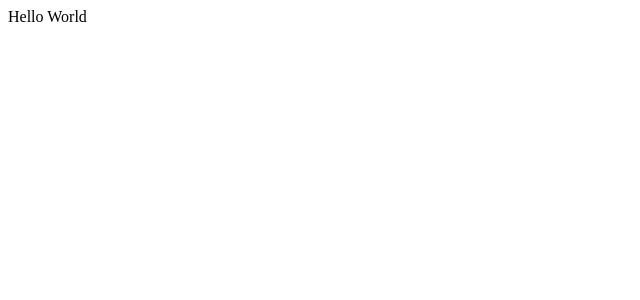
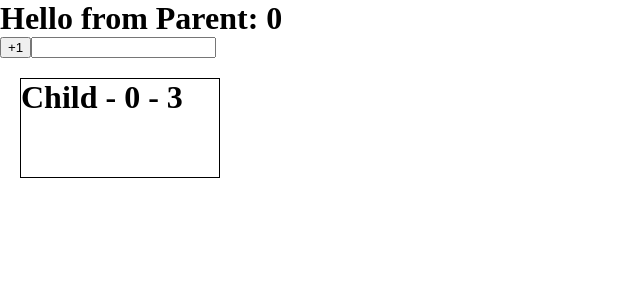
Before and after one commit to TENGQU1986/cisc699, a React (Create React App) app: page / in a window 1280 px wide. Shown: the top 300 px of the page, without its empty margins (0-640 px from the left). Built offline with nearby package versions, Linux system fonts and the light colour scheme.

Commit message:
demo of memo

```diff
--- a/package.json
+++ b/package.json
@@ -6,6 +6,7 @@
     "@testing-library/jest-dom": "^5.11.4",
     "@testing-library/react": "^11.1.0",
     "@testing-library/user-event": "^12.1.10",
+    "lodash": "^4.17.21",
     "react": "^17.0.2",
     "react-dom": "^17.0.2",
     "react-scripts": "4.0.3",
@@ -34,5 +35,8 @@
       "last 1 firefox version",
       "last 1 safari version"
     ]
+  },
+  "devDependencies": {
+    "react-addons-perf": "^15.4.2"
   }
 }
--- /dev/null
+++ b/src/App.css
@@ -0,0 +1,14 @@
+* {
+    box-sizing: border-box;
+}
+
+.App {
+
+}
+
+.Child {
+    border: 1px solid;
+    margin: 20px;
+    height: 100px;
+    width: 200px;
+}
--- a/src/App.js
+++ b/src/App.js
@@ -1,9 +1,30 @@
-import React from 'react'
+import React, {useState} from 'react'
+import Child from './Child'
+import './App.css'
+// import Perf from 'react-addons-perf'
+
+// window.Perf = Perf
 
 const App = () => {
+    const [counter, setCounter] = useState(0)
+    const [input, setInput] = useState('')
+    const list = [1, 2, 3]
+
+    const handleCounterClick = () => {
+        setCounter(counter + 1)
+    }
+
+    const onInputChange = (e) => {
+        const value = e.target.value
+        setInput(value)
+    }
+
     return (
-        <div>
-            Hello World
+        <div className="App">
+            <h1>Hello from Parent: {counter}</h1>
+            <button onClick={handleCounterClick}>+1</button>
+            <input type="text" onChange={onInputChange}/>
+            <Child counter={counter} list={list}/>
         </div>
     )
 }
--- /dev/null
+++ b/src/Child.js
@@ -0,0 +1,16 @@
+import React, {useEffect, memo} from 'react'
+import {isEqual} from 'lodash'
+
+const Child = memo((props) => {
+    const {counter, list} = props
+    useEffect(() => {
+        console.log('Child component rendered!')
+    })
+    return (
+        <div className="Child">
+            <h1>Child - {counter} - {list.length}</h1>
+        </div>
+    )
+}, isEqual)
+
+export default Child
--- /dev/null
+++ b/src/index.css
@@ -0,0 +1,3 @@
+* {
+    margin: 0;
+}
--- a/src/index.js
+++ b/src/index.js
@@ -1,6 +1,6 @@
 import React from 'react';
 import ReactDOM from 'react-dom';
-// import './index.css';
+import './index.css';
 import App from './App';
 
 ReactDOM.render(
```
Also changed, not shown: 1 other file (tests, documents, lock files or other folders).
